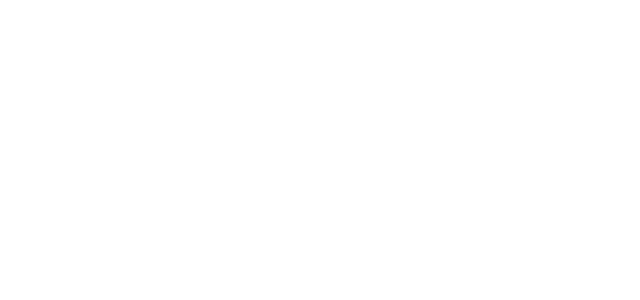
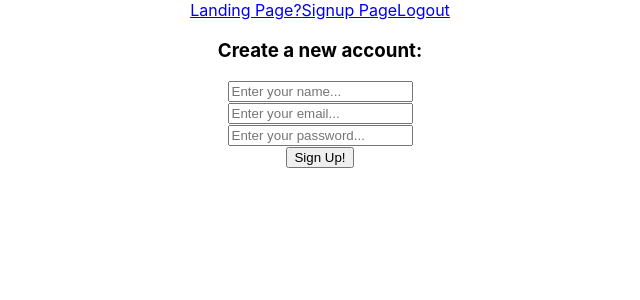
Before and after one commit to kelcc169/adventure-time, a React (Create React App) app in the folder client/: page /signup in a window 1280 px wide. Shown: the top 300 px of the page, without its empty margins (320-960 px from the left). Built offline with nearby package versions, Linux system fonts and the light colour scheme.

Commit message:
some navigation, signup, login

```diff
--- a/client/package.json
+++ b/client/package.json
@@ -8,6 +8,7 @@
     "@types/react": "16.9.2",
     "@types/react-dom": "16.9.0",
     "axios": "^0.19.0",
+    "mongoose": "^5.7.1",
     "react": "^16.9.0",
     "react-dom": "^16.9.0",
     "react-router-dom": "^5.0.1",
@@ -37,6 +38,7 @@
   },
   "devDependencies": {
     "@types/axios": "^0.14.0",
+    "@types/mongoose": "^5.5.17",
     "@types/react-router-dom": "^4.3.5"
   }
 }
--- a/client/src/App.tsx
+++ b/client/src/App.tsx
@@ -1,11 +1,59 @@
-import React from 'react';
+import React, { useState, useEffect } from 'react';
+import axios from 'axios';
+import {
+  BrowserRouter as Router,
+  Route,
+  Link
+} from 'react-router-dom';
 import './App.css';
 
+import Navigation from './Navigation';
+import Signup from './Signup';
+import Login from './Login';
+
+import { IUser } from './react-app-env';
+
 const App: React.FC = () => {
+  const [ user, setUser ] = useState<IUser>({} as IUser);
+  const [ token, setToken ] = useState<string>('');
+
+  function logout(): void {
+    localStorage.removeItem('mernToken');
+    setToken('');
+    setUser({} as IUser);
+  }
+
+  // check for token
+  useEffect(() => {
+    var token = localStorage.getItem('mernToken');
+    if (!token || token === 'undefined' || token === '') {
+      localStorage.removeItem('mernToken');
+      setToken('');
+      setUser({} as IUser);
+    } else {
+      axios.post('/auth/me/from/token', {token})
+        .then(res => {
+          if (res.data.type === 'error') {
+            localStorage.removeItem('mernToken');
+            setToken('');
+            setUser({} as IUser);
+          } else {
+            localStorage.setItem('mernToken', res.data.token);
+            setToken(res.data.token);
+            setUser(res.data.user);
+          }
+        })
+    }
+  }, [token])
 
   return (
-    <div className="App">
-    </div>
+    <Router>
+      <div className="App">
+      <Navigation logout={logout} />
+      <Route exact path='/' render={(props) => <Login setToken={setToken} {...props} /> } />
+      <Route path='/signup' render={(props) => <Signup setToken={setToken} {...props} /> } />
+      </div>
+    </Router>
   );
 }
 
--- a/client/src/Login.tsx
+++ b/client/src/Login.tsx
@@ -1,9 +1,56 @@
-import React from 'react';
+import React, { useState } from 'react';
+import axios from 'axios';
 
-const Login: React.FC = () => {
+import { ISetToken } from './react-app-env';
+
+const Login: React.FC<ISetToken> = ({setToken, history}) => {
+  const [ email, setEmail ] = useState<string>('');
+  const [ password, setPassword ] = useState<string>('');
+
+  function handleEmailChange(e: React.ChangeEvent<HTMLInputElement>) {
+    setEmail(e.target.value)
+  }
+
+  function handlePasswordChange(e: React.ChangeEvent<HTMLInputElement>) {
+    setPassword(e.target.value)
+  }
+
+  function handleSubmit(e: React.FormEvent) {
+    e.preventDefault()
+    axios.post('/auth/login', {
+      email: email,
+      password: password
+    }).then(res => {
+      if (res.data.type === 'error') {
+        setEmail('');
+        setPassword('');
+      } else {
+        localStorage.setItem('mernToken', res.data.token);
+        setToken(res.data.token);
+      }
+    }).catch(err => {
+      console.log(err)
+    }).finally(() => {
+      history.push('/library')
+    })
+  }
+
   return(
-    <div>
-      <h1>Login</h1>
+    <div className="signup-in">
+      <h3>Log into your account:</h3>
+      <form onSubmit={handleSubmit}>
+        <input type="email"
+          name="email"
+          placeholder="Enter your email..."
+          onChange={handleEmailChange}
+          value={email} /><br />
+        <input type="password"
+          name="password"
+          placeholder="Enter your password..."
+          onChange={handlePasswordChange}
+          value={password} /><br />
+        <input type="submit" value="Log In!" />
+      </form>
     </div>
   )
 }
--- a/client/src/Navigation.tsx
+++ b/client/src/Navigation.tsx
@@ -1,9 +1,14 @@
 import React from 'react';
+import { Link } from 'react-router-dom';
 
-const Navigation: React.FC = () => {
+import { INavigation } from './react-app-env';
+
+const Navigation: React.FC<INavigation> = ({logout}) => {
   return(
     <div>
-      <h1>Navigation</h1>
+      <Link to='/'>Landing Page?</Link>
+      <Link to='/signup'>Signup Page</Link>
+      <Link to='/' onClick={(e) => logout(e)}>Logout</Link>
     </div>
   )
 }
--- a/client/src/Signup.tsx
+++ b/client/src/Signup.tsx
@@ -1,9 +1,68 @@
-import React from 'react';
+import React, { useState } from 'react';
+import axios from 'axios';
 
-const Signup: React.FC = () => {
+import { ISetToken } from './react-app-env';
+
+const Signup: React.FC<ISetToken> = ({setToken, history}) => {
+  const [ name, setName ] = useState<string>('');
+  const [ email, setEmail ] = useState<string>('');
+  const [ password, setPassword ] = useState<string>('');
+
+  function handleNameChange(e: React.ChangeEvent<HTMLInputElement>) {
+    setName(e.target.value)
+  }
+
+  function handleEmailChange(e: React.ChangeEvent<HTMLInputElement>) {
+    setEmail(e.target.value)
+  }
+
+  function handlePasswordChange(e: React.ChangeEvent<HTMLInputElement>) {
+    setPassword(e.target.value)
+  }
+
+  function handleSubmit(e: React.FormEvent) {
+    e.preventDefault();
+    axios.post('/auth/signup', {
+      name: name,
+      email: email,
+      password: password
+    }).then(res => {
+      if (res.data.type === 'error') {
+        setName('');
+        setEmail('');
+        setPassword('');
+      } else {
+        localStorage.setItem('mernToken', res.data.token);
+        setToken(res.data.token);
+      }
+    }).catch(err => {
+      console.log(err)
+    }).finally(() => {
+      history.push('/library')
+    })
+  }
+
   return(
-    <div>
-      <h1>Signup</h1>
+    <div className="signup-in">
+      <h3>Create a new account:</h3>
+      <form onSubmit={handleSubmit}>
+        <input type="text"
+          name="name"
+          placeholder="Enter your name..."
+          onChange={handleNameChange}
+          value={name} /><br />
+        <input type="email"
+          name="email"
+          placeholder="Enter your email..."
+          onChange={handleEmailChange}
+          value={email} /><br />
+        <input type="password"
+          name="password"
+          placeholder="Enter your password..."
+          onChange={handlePasswordChange}
+          value={password} /><br />
+        <input type="submit" value="Sign Up!" />
+      </form>
     </div>
   )
 }
```
Also changed, not shown: client/src/react-app-env.d.ts (+19 -0 lines), 1 other file (tests, documents, lock files or other folders).
